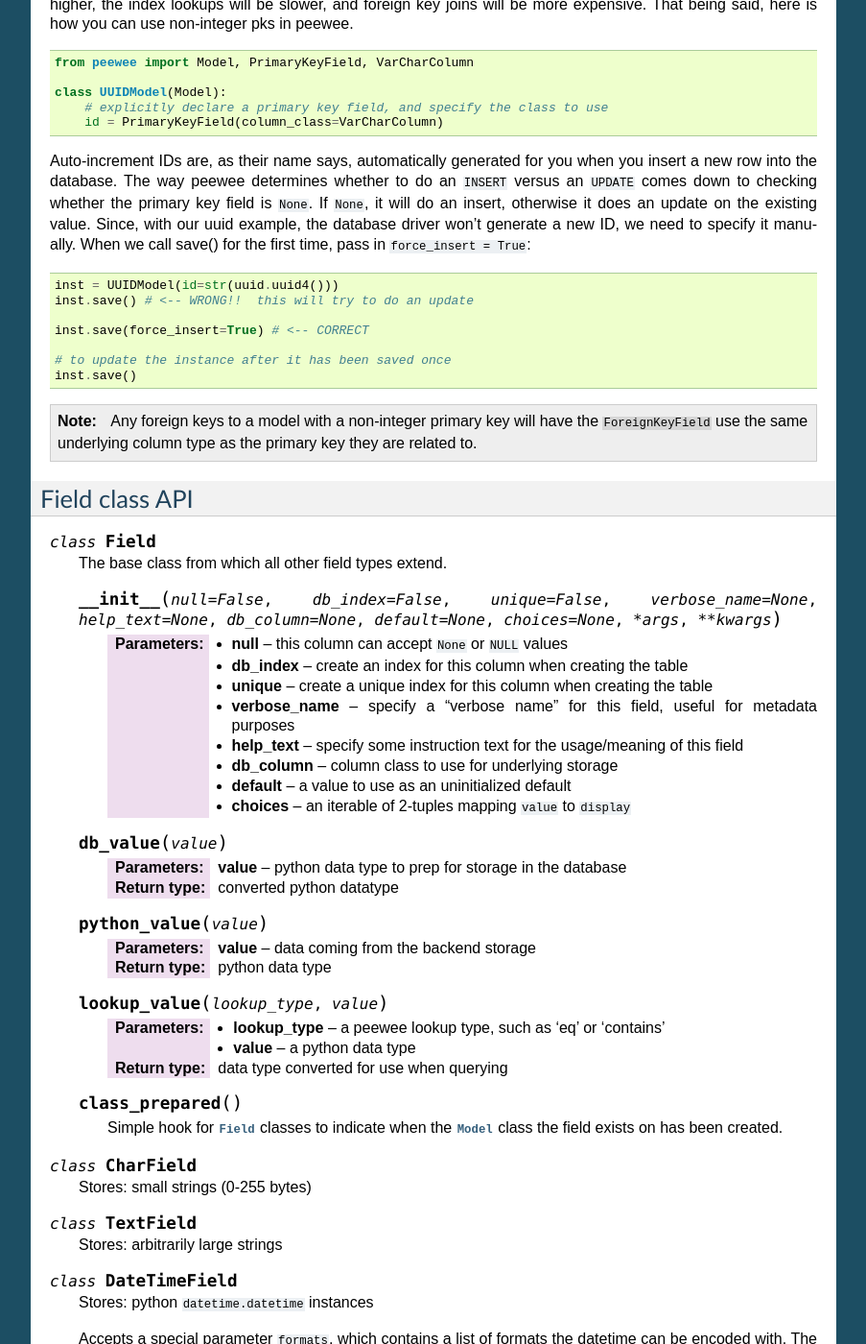
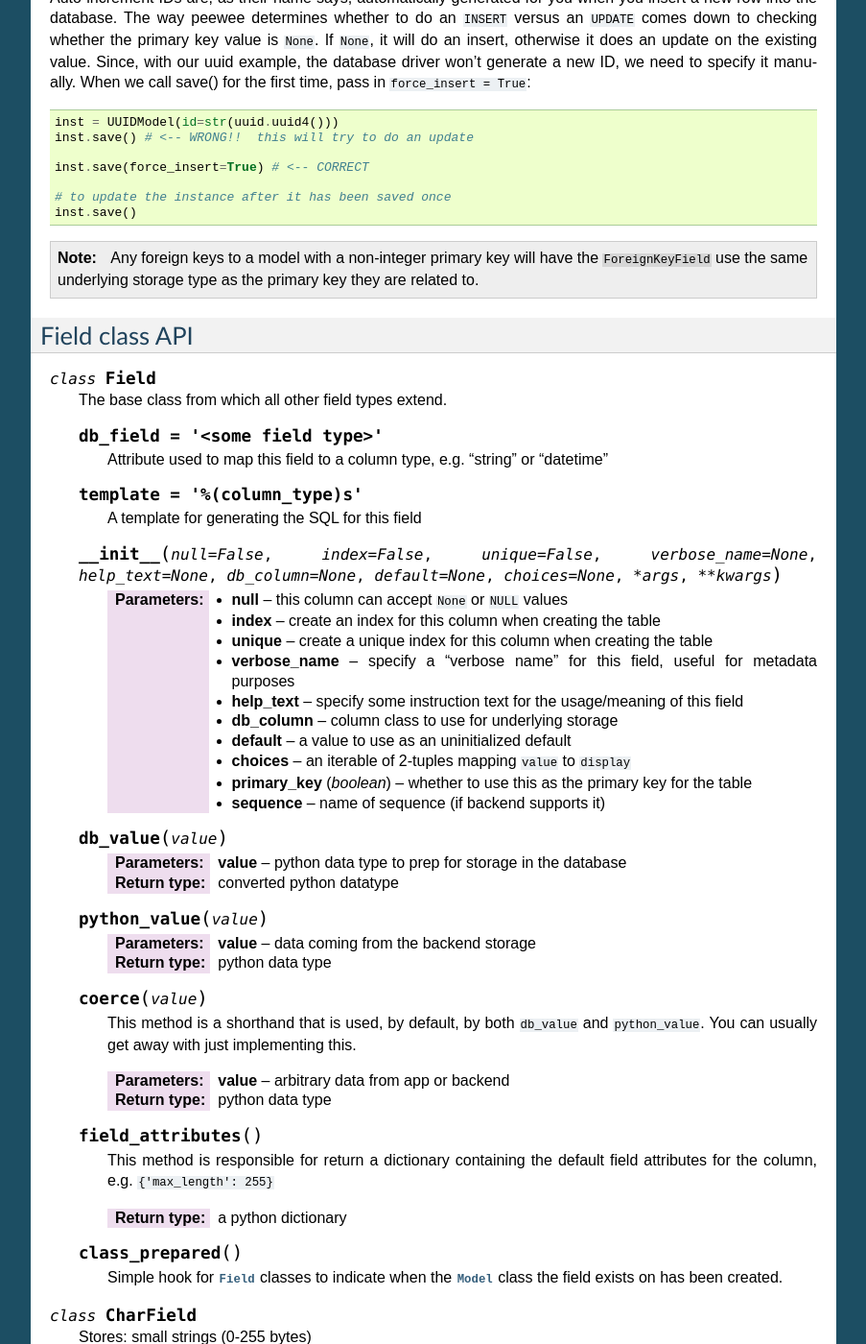
Before and after one commit to coleifer/peewee, a Sphinx documentation site: the page built from docs/peewee/fields.rst, in a window 1280 px wide and 1400 px high, scrolled down 3093 px. Shown: the whole window at 96% size, without its empty margins (198-1101 px from the left). Built offline with Sphinx 7.4.7, drawn with Linux system fonts in a browser that asks for light colours; some of the changed text lies outside the part shown.

Commit message:
Updating field docs

```diff
--- a/docs/peewee/fields.rst
+++ b/docs/peewee/fields.rst
@@ -50,13 +50,15 @@
 Parameters accepted by all field types and their default values:
 
 * ``null = False`` -- boolean indicating whether null values are allowed to be stored
-* ``db_index = False`` -- boolean indicating whether to create an index on this column
+* ``index = False`` -- boolean indicating whether to create an index on this column
 * ``unique = False`` -- boolean indicating whether to create a unique index on this column
 * ``verbose_name = None`` -- string representing the "user-friendly" name of this field
 * ``help_text = None`` -- string representing any helpful text for this field
 * ``db_column = None`` -- string representing the underlying column to use if different, useful for legacy databases
 * ``default = None`` -- any value to use as a default for uninitialized models
 * ``choices = None`` -- an optional iterable containing 2-tuples of ``value``, ``display``
+* ``primary_key = False`` -- whether this field is the primary key for the table
+* ``sequence = None`` -- sequence to populate field (if backend supports it)
 
 
 ===================   =================   =================   =================
@@ -94,9 +96,7 @@
 | :py:class:`DecimalField`      | ``max_digits``, ``decimal_places``,          |
 |                               | ``auto_round``, ``rounding``                 |
 +-------------------------------+----------------------------------------------+
-| :py:class:`PrimaryKeyField`   | ``column_class``                             |
-+-------------------------------+----------------------------------------------+
-| :py:class:`ForeignKeyField`   | ``to``, ``related_name``,                    |
+| :py:class:`ForeignKeyField`   | ``rel_model``, ``related_name``,             |
 |                               | ``cascade``, ``extra``                       |
 +-------------------------------+----------------------------------------------+
 
@@ -148,25 +148,14 @@
 
 .. code-block:: python
 
-    for student in Student.select().join(StudentCourse).join(Course).where(name='math'):
-        print student.name
-
-You could also express this as:
-
-.. code-block:: python
-
-    for student in Student.filter(studentcourse_set__course__name='math'):
+    for student in Student.select().join(StudentCourse).join(Course).where(Course.name == 'math'):
         print student.name
 
 To query what classes a given student is enrolled in:
 
 .. code-block:: python
 
-    for course in Course.select().join(StudentCourse).join(Student).where(name='da vinci'):
-        print course.name
-
-    # or, similarly
-    for course in Course.filter(studentcourse_set__student__name='da vinci'):
+    for course in Course.select().join(StudentCourse).join(Student).where(Student.name == 'da vinci'):
         print course.name
 
 To efficiently iterate over a many-to-many relation, i.e., list all students
@@ -214,13 +201,13 @@
 
     class UUIDModel(Model):
         # explicitly declare a primary key field, and specify the class to use
-        id = PrimaryKeyField(column_class=VarCharColumn)
+        id = CharField(primary_key=True)
 
 
 Auto-increment IDs are, as their name says, automatically generated for you when
 you insert a new row into the database.  The way peewee determines whether to
 do an ``INSERT`` versus an ``UPDATE`` comes down to checking whether the primary
-key field is ``None``.  If ``None``, it will do an insert, otherwise it does an
+key value is ``None``.  If ``None``, it will do an insert, otherwise it does an
 update on the existing value.  Since, with our uuid example, the database driver
 won't generate a new ID, we need to specify it manually.  When we call save()
 for the first time, pass in ``force_insert = True``:
@@ -237,7 +224,7 @@
 
 .. note::
     Any foreign keys to a model with a non-integer primary key will have the
-    ``ForeignKeyField`` use the same underlying column type as the primary key
+    ``ForeignKeyField`` use the same underlying storage type as the primary key
     they are related to.
 
 
@@ -248,16 +235,26 @@
 
     The base class from which all other field types extend.
 
-    .. py:method:: __init__(null=False, db_index=False, unique=False, verbose_name=None, help_text=None, db_column=None, default=None, choices=None, *args, **kwargs)
+    .. py:attribute:: db_field = '<some field type>'
+
+        Attribute used to map this field to a column type, e.g. "string" or "datetime"
+
+    .. py:attribute:: template = '%(column_type)s'
+
+        A template for generating the SQL for this field
+
+    .. py:method:: __init__(null=False, index=False, unique=False, verbose_name=None, help_text=None, db_column=None, default=None, choices=None, *args, **kwargs)
 
         :param null: this column can accept ``None`` or ``NULL`` values
-        :param db_index: create an index for this column when creating the table
+        :param index: create an index for this column when creating the table
         :param unique: create a unique index for this column when creating the table
         :param verbose_name: specify a "verbose name" for this field, useful for metadata purposes
         :param help_text: specify some instruction text for the usage/meaning of this field
         :param db_column: column class to use for underlying storage
         :param default: a value to use as an uninitialized default
         :param choices: an iterable of 2-tuples mapping ``value`` to ``display``
+        :param boolean primary_key: whether to use this as the primary key for the table
+        :param sequence: name of sequence (if backend supports it)
 
     .. py:method:: db_value(value)
 
@@ -269,11 +266,20 @@
         :param value: data coming from the backend storage
         :rtype: python data type
 
-    .. py:method:: lookup_value(lookup_type, value)
+    .. py:method:: coerce(value)
 
-        :param lookup_type: a peewee lookup type, such as 'eq' or 'contains'
-        :param value: a python data type
-        :rtype: data type converted for use when querying
+        This method is a shorthand that is used, by default, by both ``db_value`` and
+        ``python_value``.  You can usually get away with just implementing this.
+
+        :param value: arbitrary data from app or backend
+        :rtype: python data type
+
+    .. py:method:: field_attributes()
+
+        This method is responsible for return a dictionary containing the default
+        field attributes for the column, e.g. ``{'max_length': 255}``
+
+        :rtype: a python dictionary
 
     .. py:method:: class_prepared()
 
@@ -356,14 +362,7 @@
 
 .. py:class:: PrimaryKeyField
 
-    Stores: auto-incrementing integer fields suitable for use as primary key by
-    default, though other types of data can be stored by specifying a column_class.
-    See :ref:`notes on non-integer primary keys <non_int_pks>`.
-
-    .. py:method:: __init__(column_class[, ...])
-
-        :param column_class: a reference to a subclass of ``Column`` to use for
-            the underlying storage, defaults to ``PrimaryKeyColumn``.
+    Stores: auto-incrementing integer fields suitable for use as primary key.
 
 .. py:class:: ForeignKeyField
 
@@ -371,27 +370,26 @@
 
     .. py:method:: __init__(to[, related_name=None[, ...]])
 
-        :param to: related :py:class:`Model` class or the string 'self' if declaring
+        :param rel_model: related :py:class:`Model` class or the string 'self' if declaring
                    a self-referential foreign key
         :param related_name: attribute to expose on related model
 
         .. code-block:: python
 
-            class Blog(Model):
+            class User(Model):
                 name = CharField()
 
-            class Entry(Model):
-                blog = ForeignKeyField(Blog, related_name='entries')
-                title = CharField()
+            class Tweet(Model):
+                user = ForeignKeyField(User, related_name='tweets')
                 content = TextField()
 
-            # "blog" attribute
-            >>> some_entry.blog
-            <Blog: My Awesome Blog>
+            # "user" attribute
+            >>> some_tweet.user
+            <User: charlie>
 
-            # "entries" related name attribute
-            >>> for entry in my_awesome_blog.entries:
-            ...     print entry.title
-            Some entry
-            Another entry
-            Yet another entry
+            # "tweets" related name attribute
+            >>> for tweet in charlie.tweets:
+            ...     print tweet.content
+            Some tweet
+            Another tweet
+            Yet another tweet
```
Also changed, not shown: other parts of docs/peewee/fields.rst (+3 -5 lines), docs/peewee/example.rst (line endings or trailing spaces).
